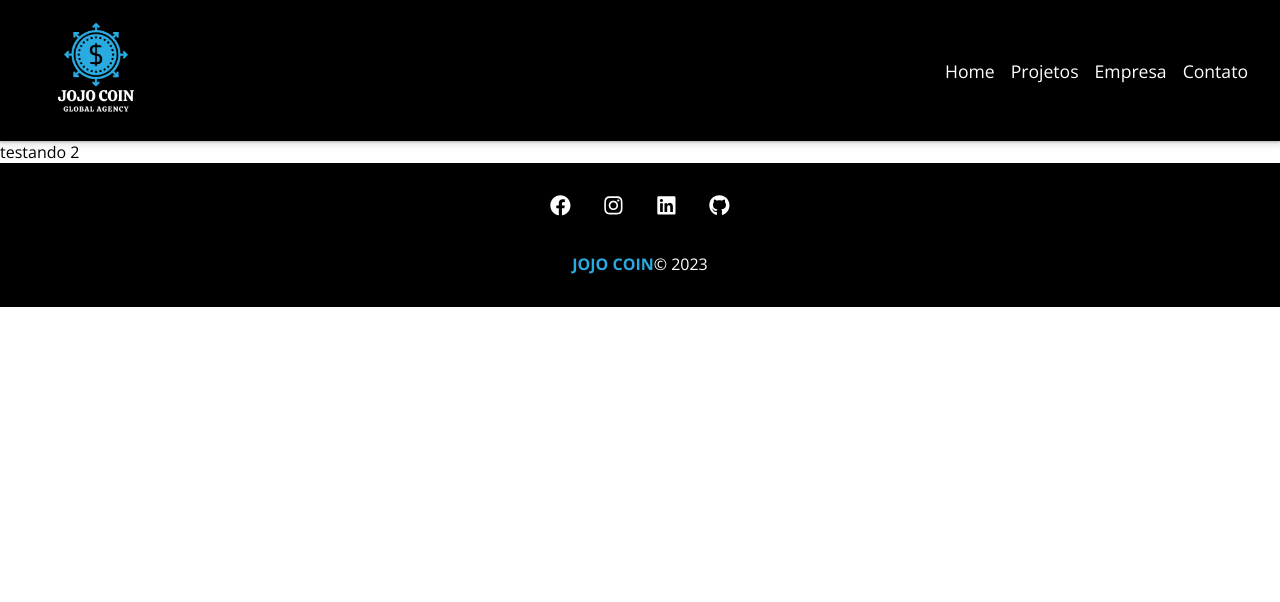
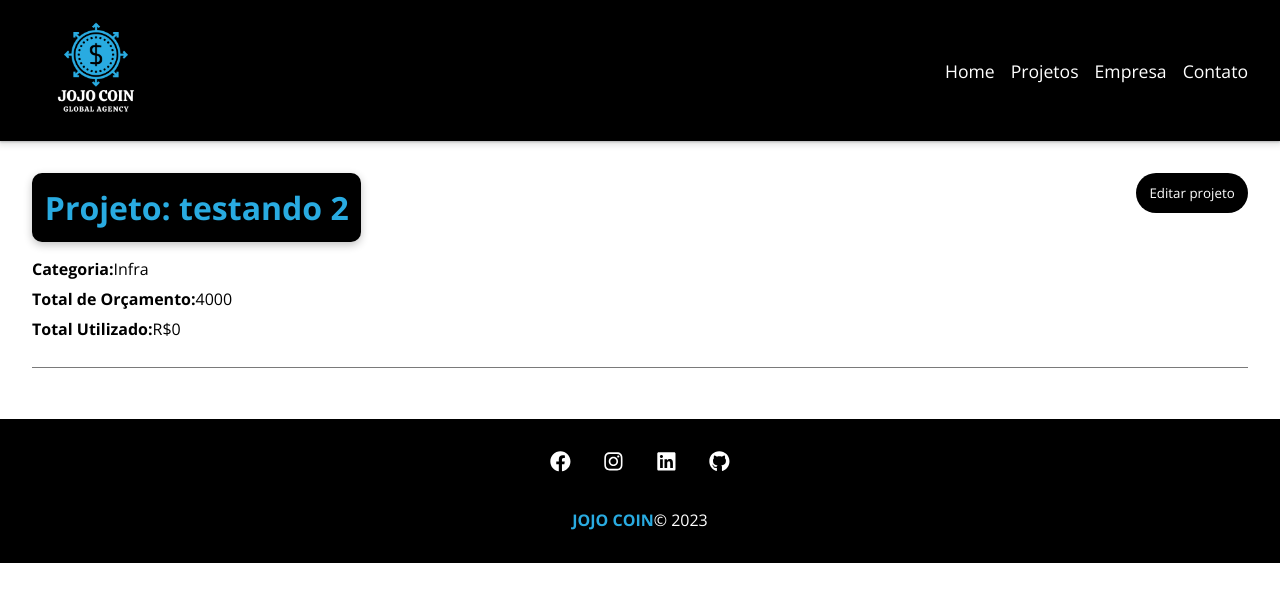
Before and after one commit to JOESTAR117/Gerenciador-de-Projetos, a React (Vite) app: page /project/2 in a window 1280 px wide. Shown: the top 602 px of the page. Built offline with nearby package versions, Linux system fonts and the light colour scheme; data requests are answered from the project's data file.

Commit message:
Project edit 2

```diff
--- a/src/pages/Home/HomeStyled.jsx
+++ b/src/pages/Home/HomeStyled.jsx
@@ -16,6 +16,7 @@ h1{
         color: #29abe1;
         padding: 0 0.2em;
         background-color: #000;
+        border-radius: 10px;
     }
 }
 
--- a/src/pages/ProjectEdit/ProjectEdit.jsx
+++ b/src/pages/ProjectEdit/ProjectEdit.jsx
@@ -1,12 +1,17 @@
 import { useParams } from "react-router-dom";
 import { useState, useEffect } from "react";
+import Loading from "../../components/layout/Loading/Loading";
+import { ProEdit } from "./ProjectEditStyled";
+import Container from "../../components/layout/Container/Container";
 
 function ProjectEdit() {
   const { id } = useParams();
 
   const [project, setProject] = useState([]);
+  const [showProjectForm, setShowProjectForm] = useState(false);
 
   useEffect(() => {
+    setTimeout(() => {
       fetch(`http://localhost:5000/projects/${id}`, {
         method: "GET",
         headers: {
@@ -18,9 +23,51 @@ function ProjectEdit() {
           setProject(data);
         })
         .catch((error) => console.error(error.message));
+    }, 500);
   }, [id]);
 
-  return <p>{project.name}</p>;
+  function toggleProjectForm() {
+    setShowProjectForm(!showProjectForm);
+  }
+
+  return (
+    <>
+      {project.name ? (
+        <ProEdit>
+          <Container customClass="column">
+            <div className="details_container">
+              <h1>Projeto: {project.name}</h1>
+              <button className="btn" onClick={toggleProjectForm}>
+                {!showProjectForm ? "Editar projeto" : "Fechar"}
+              </button>
+              {!showProjectForm ? (
+                <div className="project_info">
+                  <p>
+                    <span>Categoria:</span>
+                    {project.category.name}
+                  </p>
+                  <p>
+                    <span>Total de Orçamento:</span>
+                    {project.budget}
+                  </p>
+                  <p>
+                    <span>Total Utilizado:</span>
+                    R${project.cost}
+                  </p>
+                </div>
+              ) : (
+                <div className="project_info">
+                  <p>form</p>
+                </div>
+              )}
+            </div>
+          </Container>
+        </ProEdit>
+      ) : (
+        <Loading />
+      )}
+    </>
+  );
 }
 
 export default ProjectEdit;
--- a/src/pages/ProjectEdit/ProjectEditStyled.jsx
+++ b/src/pages/ProjectEdit/ProjectEditStyled.jsx
@@ -1,6 +1,50 @@
 import styled from "styled-components";
 
 export const ProEdit = styled.div`
+padding: 2em;
+width: 100%;
 
 
+h1, h2, p{
+    margin-bottom: 0.5em;
+}
+h1{
+    background-color: #000;
+    color: #29abe1;
+    padding: .4em ;
+    border-radius: 10px;
+    box-shadow: rgba(0, 0, 0, 0.24) 0px 3px 8px;
+
+}
+span{
+    font-weight: bold;
+}
+.details_container,.service_form_container{
+    border-bottom: 1px solid #7a7a7a;
+    margin-bottom: 1.2em;
+    padding-bottom: 1.2em;
+    width: 100%;
+    display: flex;
+    justify-content: space-between;
+    flex-wrap: wrap;
+}
+.btn{
+    background-color: #000000;
+    color: #ffffff;
+    padding: 0.5em 1em;
+    text-decoration: none;
+    transition: all 0.4s;
+    border-radius: 20px;
+    cursor: pointer;
+    max-height: 40px;
+    border: none;
+
+    :hover {
+      color: #29abe1;
+    }
+}
+.project_info{
+    width: 100%;
+}
+
 `
--- a/src/project/ProjectCard/ProjectCardStyled.jsx
+++ b/src/project/ProjectCard/ProjectCardStyled.jsx
@@ -13,6 +13,7 @@ export const Card = styled.div`
     padding: 0.4em;
     margin-bottom: 1.3em;
     font-size: 1.3em;
+    border-radius: 10px;
   }
   p {
     color: #7a7a7af2;
```
Lines whose indentation alone changed are shown as unchanged.
